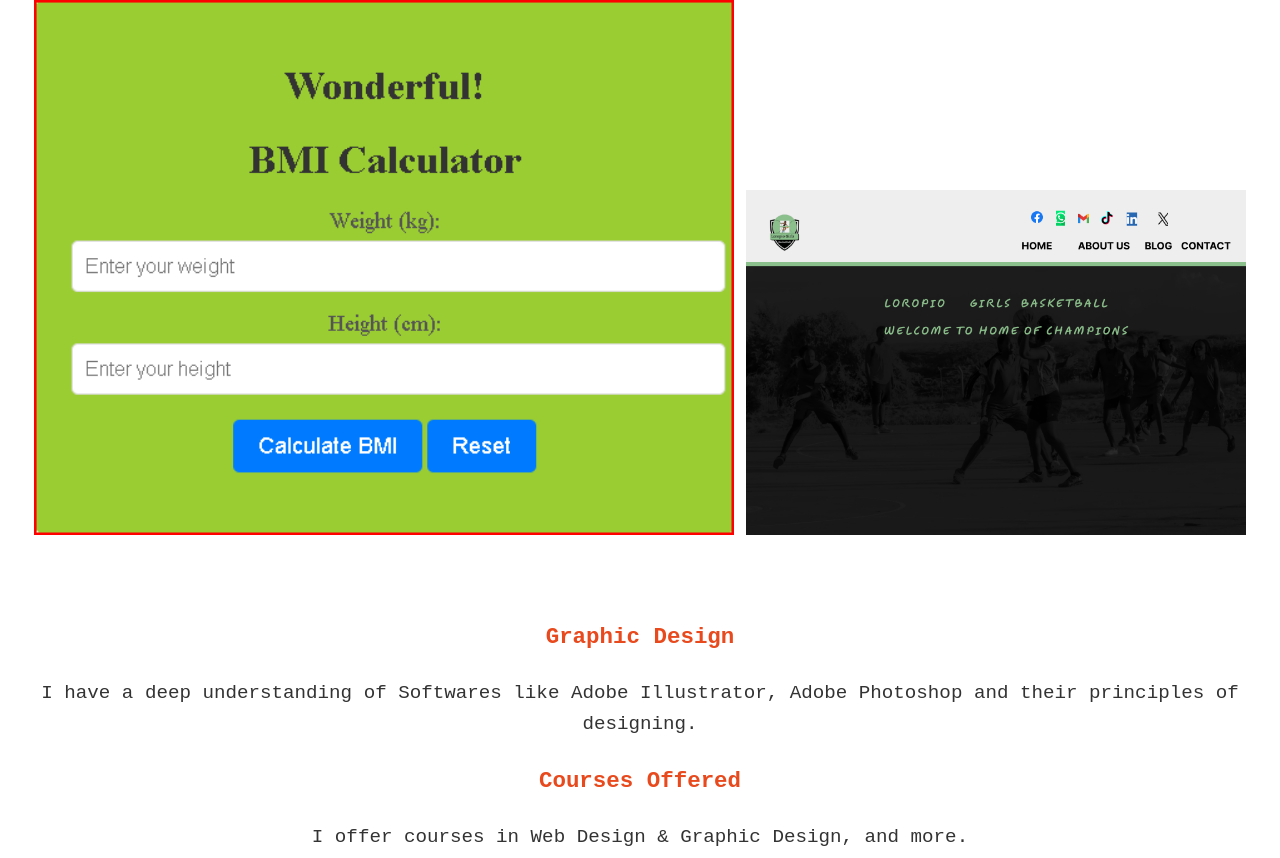
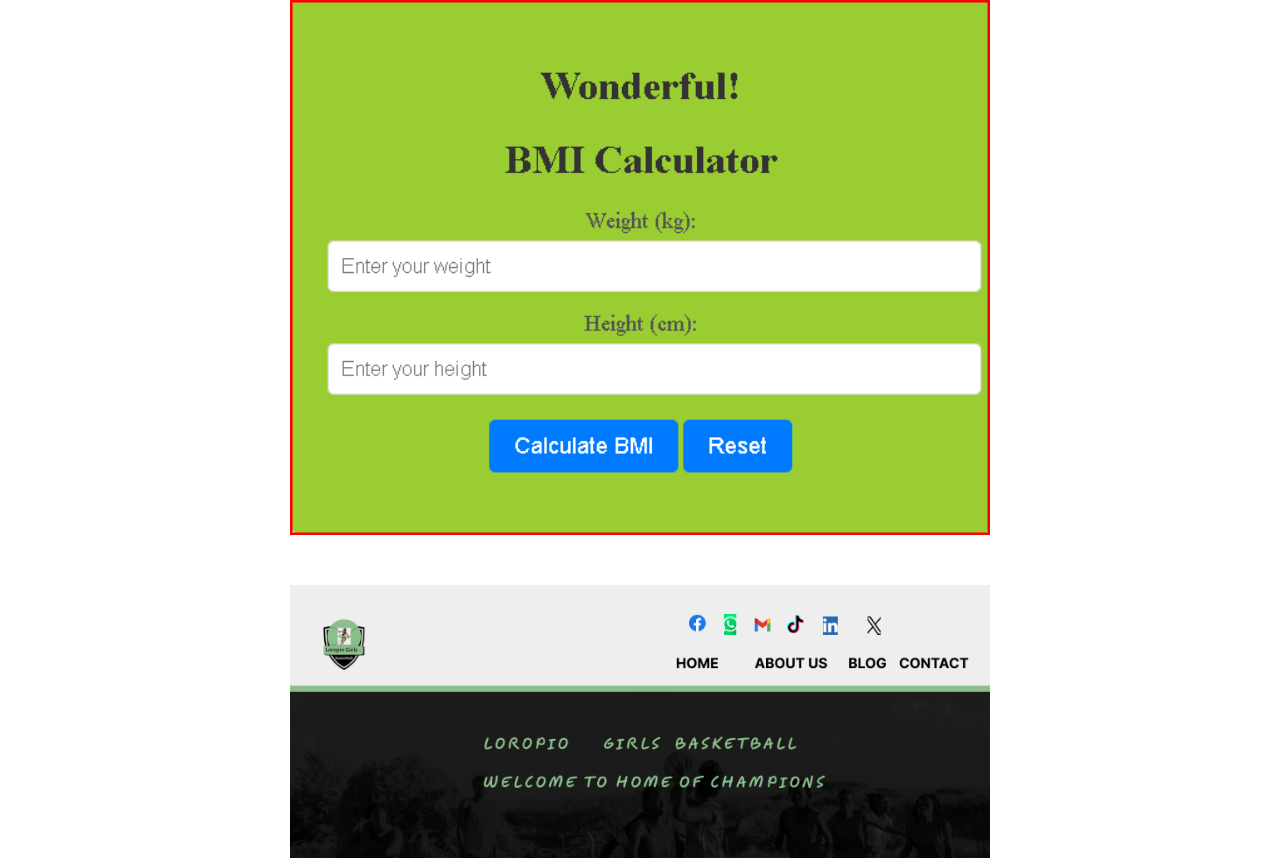
Before and after one commit to Meshmanuu/Portfolio, a plain HTML site: page index.html in a window 1280 px wide. Shown: the part 1734-2592 px from the top of the page. Drawn offline with Linux system fonts and the light colour scheme.

Commit message:
Update index.html

```diff
--- a/index.html
+++ b/index.html
@@ -71,7 +71,7 @@
 
             <p>I create an interactive and seamless browsing experiences by designing captivating websites.</p>
             <img src="images/BMI.png" class="img-BMI" alt="..." width="700" style="padding-bottom: 50px;">
-            <img src="images/Loropio Girls BasketBall.png" class="img-Loropio Girls BasketBall" alt="..." width="500"
+            <img src="images/Loropio Girls BasketBall.png" class="img-Loropio Girls BasketBall" alt="..." width="700"
                 style="padding-bottom: 50px;">
 
 
```
